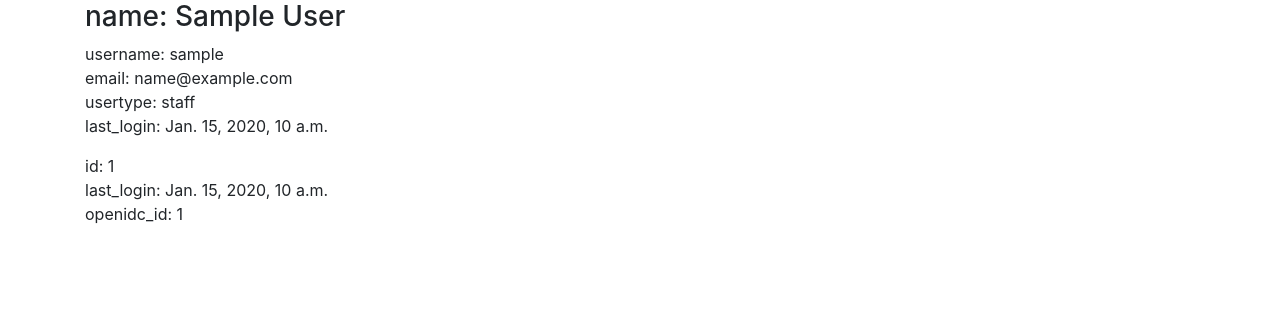
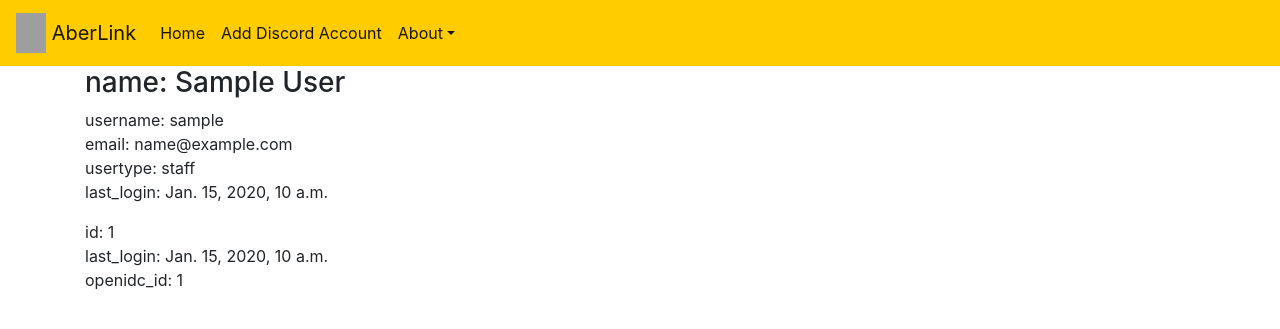
Before and after one commit to JoelLucaAdams/aberlink, a Django app: page /auth/user in a window 1280 px wide. Shown: the top 329 px of the page. Run offline with Django 3.2, Linux system fonts and the light colour scheme; a user stored in the database is signed in; tables that the repository leaves empty hold one stand-in row (values such as "Sample post"); parts of the project's set-up code (start-up, migrations or seed data) failed here and were passed over; some libraries are stand-ins or nearby versions; grey boxes are pictures that could not be loaded.

Commit message:
Added website icon and navbar

```diff
--- a/src/AberLinkAuthentication/templates/base.html
+++ b/src/AberLinkAuthentication/templates/base.html
@@ -10,7 +10,7 @@
     <!-- Bootstrap CSS -->
     <link rel="stylesheet" href="https://stackpath.bootstrapcdn.com/bootstrap/4.1.3/css/bootstrap.min.css" integrity="sha384-MCw98/SFnGE8fJT3GXwEOngsV7Zt27NXFoaoApmYm81iuXoPkFOJwJ8ERdknLPMO" crossorigin="anonymous">
 
-    <!-- Website icon-->
+    <!-- Website icon -->
     <link rel="icon" href="{% static '/admin/img/favicon.ico' %}" />
 
     {% if title %}
@@ -20,6 +20,33 @@
     {% endif %}
 </head>
 <body>
+
+    <nav class="navbar navbar-expand navbar-light" style="background-color: #ffcc00; line-height: 30px;">
+        <a class="navbar-brand" href="#">
+            <img src="/static/admin/img/AberLink_logo_cropped.png" width="30" height="40" class="d-inline-block align-top" alt="">
+            <span style="line-height: 40px;">AberLink</span>
+          </a>
+        <button class="navbar-toggler" type="button" data-toggle="collapse" data-target="#navbarNavAltMarkup" aria-controls="navbarNavAltMarkup" aria-expanded="false" aria-label="Toggle navigation">
+          <span class="navbar-toggler-icon"></span>
+        </button>
+
+        <div class="collapse navbar-collapse" id="navbarsExample02" style="line-height: 30px;">
+            <div class="navbar-nav">
+                <a class="nav-item nav-link active" href="https://mmp-joa38.dcs.aber.ac.uk/auth/user">Home<span class="sr-only">(current)</span></a>
+                <a class="nav-item nav-link active" href="https://mmp-joa38.dcs.aber.ac.uk/oauth2/login">Add Discord Account</a>
+                <li class="nav-item dropdown active">
+                    <a class="nav-link dropdown-toggle" href="#" id="navbarDropdownMenuLink" data-toggle="dropdown" aria-haspopup="true" aria-expanded="false">About</a>
+                    <div class="dropdown-menu" aria-labelledby="navbarDropdownMenuLink">
+                      <a class="dropdown-item" href="#">Major Project</a>
+                      <a class="dropdown-item" href="https://cs39440blog.wordpress.com/">Blog</a>
+                      <a class="dropdown-item" href="#">Privacy policy</a>
+                    </div>
+                  </li>
+              </div>
+        </div>
+      </nav>
+
+
     <div class="container">
         {% block content %}{% endblock %}
     </div>
```
